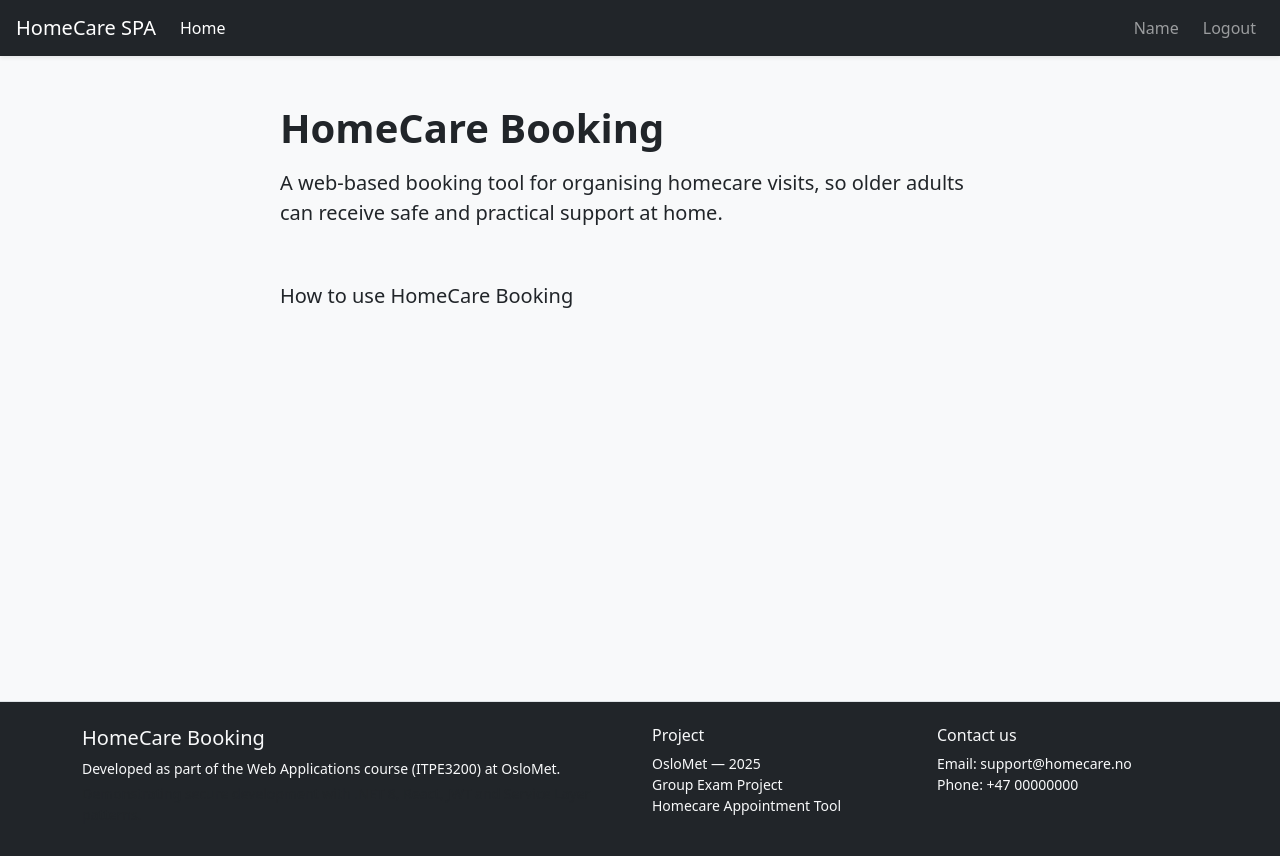
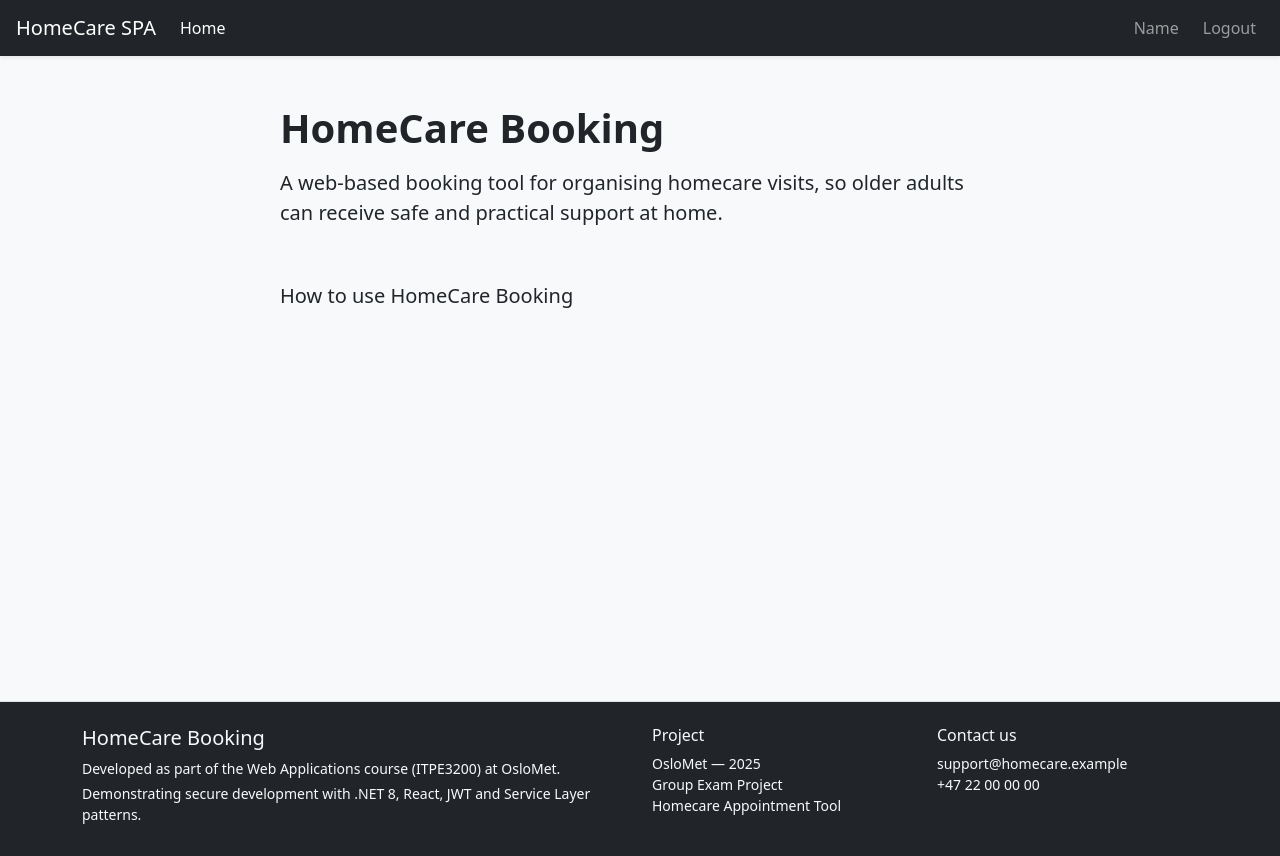
Before and after one commit to muadi6063/HomeCare-Project-25, a React app in the folder frontend/: page / in a window 1280 px wide. Built offline with nearby package versions, Linux system fonts and the light colour scheme; sample sign-in values are in the browser's storage; the HTML template or start-up script is replaced by a standard one.

Commit message:
footer forbedring

```diff
--- a/frontend/src/components/Footer.tsx
+++ b/frontend/src/components/Footer.tsx
@@ -13,7 +13,7 @@ const Footer: React.FC = () => {
             <p className="small mb-1">
               Developed as part of the Web Applications course (ITPE3200) at OsloMet.
             </p>
-            <p className="small mb-0 text-muted">
+            <p className="small mb-0">
               Demonstrating secure development with .NET 8, React, JWT and Service Layer patterns.
             </p>
           </Col>
@@ -33,8 +33,22 @@ const Footer: React.FC = () => {
           <Col md={3}>
             <h6 className="mb-2">Contact us</h6>
             <ul className="list-unstyled small">
-              <li>Email: support@homecare.no</li>
-              <li>Phone: +47 00000000</li>
+              <li>
+                <a
+                  href="mailto:support@homecare.example"
+                  className="text-light text-decoration-none"
+                >
+                  support@homecare.example
+                </a>
+              </li>
+              <li>
+                <a
+                  href="tel:+4722000000"
+                  className="text-light text-decoration-none"
+                >
+                  +47 22 00 00 00
+                </a>
+              </li>
             </ul>
           </Col>
         </Row>
```
